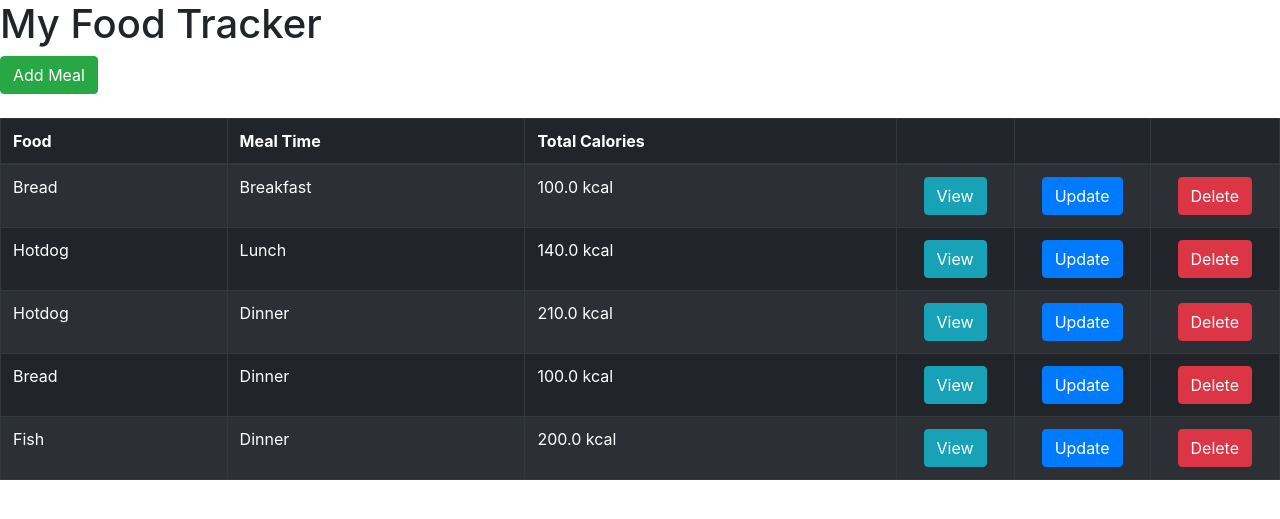
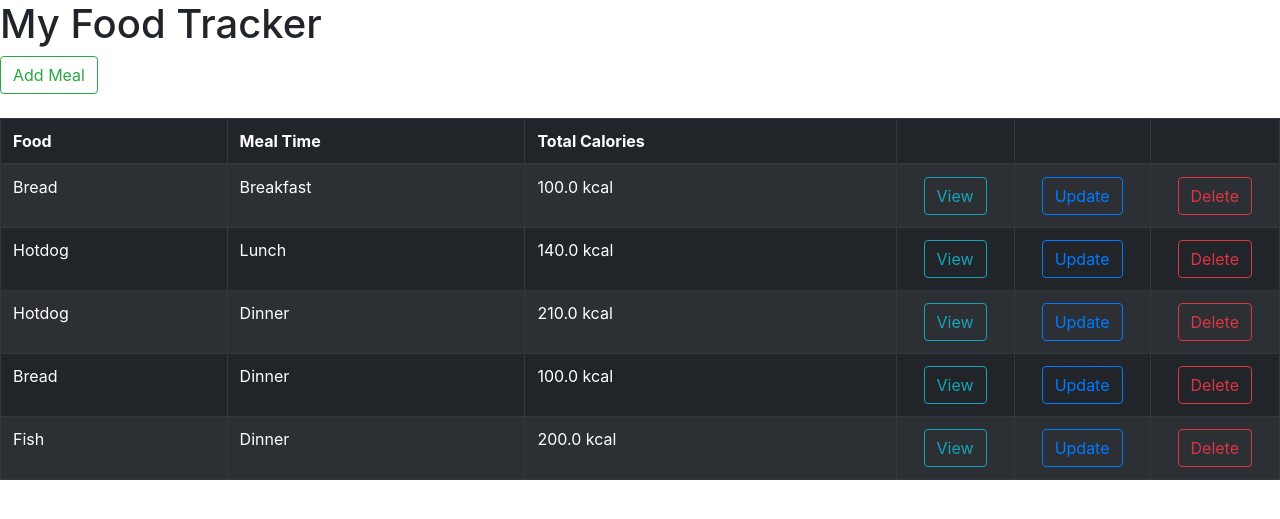
Before and after one commit to Jelli-Shelly/food-tracker, a Django app: page / in a window 1280 px wide. Shown: the top 519 px of the page. Run offline with Django 3.2, Linux system fonts and the light colour scheme; data comes from the database, SQL or seed files in the repository; both versions use the stored data as it was after the commit; some libraries are stand-ins or nearby versions.

Commit message:
edited list buttons to outline

```diff
--- a/food_tracker/food_tracker/settings.py
+++ b/food_tracker/food_tracker/settings.py
@@ -25,7 +25,7 @@ SECRET_KEY = '+^pkrorfc!e+py*7we^^13jio5c7manjvw1ivwi(iy$*&#-^sv'
 # SECURITY WARNING: don't run with debug turned on in production!
 DEBUG = True
 
-ALLOWED_HOSTS = []
+ALLOWED_HOSTS = ['jellishelly.pythonanywhere.com']
 
 
 # Application definition
--- a/food_tracker/templates/add_meal.html
+++ b/food_tracker/templates/add_meal.html
@@ -11,7 +11,9 @@
 			<table class="table table-striped table-bordered table-bordered table-dark">
 				<tr>
 					<td>Food</td>
-					<td>{{ meal_form.food }}</td>
+					<td>
+				    {{ meal_form.food }}
+				    </td>
 				</tr>
 				<tr>
 					<td>Serving Size</td>
--- a/food_tracker/templates/list.html
+++ b/food_tracker/templates/list.html
@@ -2,10 +2,13 @@
 	<head>
 		<link rel="stylesheet" href="https://stackpath.bootstrapcdn.com/bootstrap/4.1.1/css/bootstrap.min.css" integrity="sha384-WskhaSGFgHYWDcbwN70/dfYBj47jz9qbsMId/iRN3ewGhXQFZCSftd1LZCfmhktB" crossorigin="anonymous">
 	</head>
+	<title>
+	    My Food Tracker
+	</title>
 	<body>
 		<h1>My Food Tracker</h1>
 
-		<a href="{% url 'food:add-meal' %}" class="btn btn-success">Add Meal</a> <br /><br />
+		<a href="{% url 'food:add-meal' %}" class="btn btn-outline-success">Add Meal</a> <br /><br />
 
 		<table class="table table-striped table-bordered table-bordered table-dark">
 			<thead>
@@ -26,17 +29,17 @@
 					<td>{{ meal.get_total_calories }} kcal</td>
 					<td style="width: 5%">
 						<div class="col text-center">
-							<a href="{% url 'food:detail' meal.id %}" class="btn btn-info">View</a>
+							<a href="{% url 'food:detail' meal.id %}" class="btn btn-outline-info">View</a>
 						</div>
 					</td>
 					<td style="width: 5%">
 						<div class="col text-center">
-							<a href="{% url 'food:update-meal' meal.id %}" class="btn btn-primary">Update</a>
+							<a href="{% url 'food:update-meal' meal.id %}" class="btn btn-outline-primary">Update</a>
 						</div>
 					</td>
 					<td style="width: 5%"	>
 						<div class="col text-center">
-							<a href="{% url 'food:delete-meal' meal.id %}" class="btn btn-danger">Delete</a>
+							<a href="{% url 'food:delete-meal' meal.id %}" class="btn btn-outline-danger">Delete</a>
 						</div>
 					</td>
 				</tr>
```
Also changed, not shown: food_tracker/db.sqlite3.
